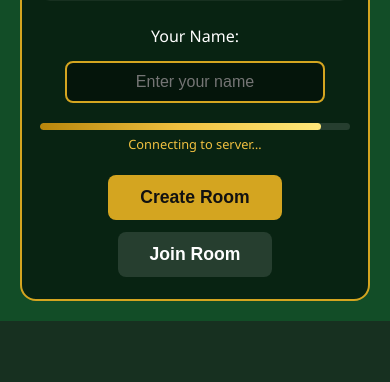
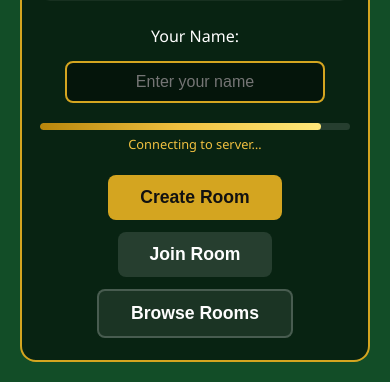
Before and after one commit to ICEMAN652/Black-Three, a Flask app: page / in a window 390 px wide. Shown: the part 1169-1551 px from the top of the page. Before the commit the page ends 1490 px from the top, so only its background shows below. Run offline with Flask 3, Linux system fonts and the light colour scheme; some libraries are stand-ins or nearby versions.

Commit message:
Add public rooms, fix vote-kick bug, and harden mobile reconnect
- Public rooms: hosts can make their lobby public (up to 10 visible slots
  + waitlist). Browse modal on setup screen with one-click join. Slots are
  freed when a game starts, room fills to 6/6, or host makes room private.

- Smart 0-person slot eviction: a public room with all players disconnected
  keeps its slot. It is only displaced by a random-pick eviction when >10
  rooms with connected players are competing for the 10 display slots.

- Disconnected host name is resolved in public room info by scanning
  _disconnected_sid so the browse card still shows the correct host name.

- Vote-kick fix: on_vote_kick_host was missing data=None parameter causing
  silent TypeError when client sent {}; now accepts the payload correctly.
  Also filters is_disconnected seats from the vote threshold calculation.

- Stats: new Public Rooms section shows listed count, waitlist depth, and
  (emphasised in red) how many public games are currently playing.

- Mobile reconnect: lobby disconnect now marks seats as is_disconnected
  instead of deleting them, keeping the room alive for a 2-min grace period
  so hosts switching apps can rejoin without losing their room.

Co-Authored-By: Claude Sonnet 4.6 <noreply@anthropic.com>

```diff
--- a/app.py
+++ b/app.py
@@ -16,7 +16,7 @@
 
 from flask import Flask, render_template, request, jsonify, make_response
 from flask_socketio import SocketIO, emit, join_room as sio_join
-import os, random, string, uuid
+import os, random, string, uuid, time
 
 app = Flask(__name__)
 # Secret key used to sign session cookies (override via environment variable in production)
@@ -28,6 +28,12 @@ socketio = SocketIO(app, async_mode='gevent', cors_allowed_origins='*', manage_s
 rooms = {}            # room_code (str) → room dict
 sid_room = {}         # socket_id (str) → room_code — lets us find the room on any event
 connected_sockets = 0   # count of currently open WebSocket connections
+
+# ── Public rooms ───────────────────────────────────────────────────────────────
+# Up to 10 lobby rooms are publicly browseable. Hosts opt-in per room.
+# Rooms that exceed the 10-slot cap are queued in public_waitlist (FIFO).
+public_rooms_list = []   # room codes currently in the visible public list (max 10)
+public_waitlist   = []   # room codes waiting for a slot to open up
 
 # ── Redis (unique device tracking) ────────────────────────────────────────────
 # All Redis setup is lazy — nothing runs at import time so startup is never blocked.
@@ -507,6 +513,118 @@ def get_human_seats(room):
     return {seat for seat, p in room['seats'].items() if not p['is_bot']}
 
 
+# ── Public rooms helpers ───────────────────────────────────────────────────────
+
+def _public_room_info(code):
+    """Return a display dict for a public room, or None if it shouldn't be shown."""
+    r = rooms.get(code)
+    if not r or r['status'] != 'lobby':
+        return None
+    human_count = sum(
+        1 for p in r['seats'].values()
+        if not p['is_bot'] and not p.get('is_disconnected')
+    )
+    if human_count >= 6:
+        return None
+    # Resolve host name — host may be temporarily disconnected, so sid_to_seat won't
+    # have their SID. Fall back to scanning seats for _disconnected_sid match.
+    host_sid = r.get('host_sid')
+    host_seat = r['sid_to_seat'].get(host_sid) if host_sid else None
+    if host_seat is None and host_sid:
+        for s, p in r['seats'].items():
+            if p.get('_disconnected_sid') == host_sid:
+                host_seat = s
+                break
+    host_name = r['seats'].get(host_seat, {}).get('name', 'Unknown') if host_seat else 'Unknown'
+    return {'code': code, 'player_count': human_count, 'host_name': host_name}
+
+
+def _broadcast_public_rooms():
+    """Push the current public rooms list to every connected client."""
+    visible = [info for info in (_public_room_info(c) for c in list(public_rooms_list)) if info]
+    socketio.emit('public_rooms_update', {'rooms': visible})
+
+
+def _add_to_public(code):
+    """Add a room to the public list (or waitlist if full). No-op if already tracked."""
+    if code in public_rooms_list or code in public_waitlist:
+        return
+    # Fill any gaps caused by stale deletions before checking capacity
+    valid_count = sum(1 for c in public_rooms_list if c in rooms)
+    if valid_count < 10:
+        public_rooms_list.append(code)
+        _broadcast_public_rooms()
+    else:
+        public_waitlist.append(code)
+
+
+def _remove_from_public(code):
+    """Remove a room from the public list and promote the next waitlisted room."""
+    removed = False
+    if code in public_rooms_list:
+        public_rooms_list.remove(code)
+        removed = True
+    if code in public_waitlist:
+        public_waitlist.remove(code)
+    if removed:
+        # Promote from waitlist if a slot opened
+        while public_waitlist:
+            candidate = public_waitlist.pop(0)
+            if candidate in rooms and rooms[candidate]['status'] == 'lobby':
+                public_rooms_list.append(candidate)
+                break
+        _broadcast_public_rooms()
+
+
+def _connected_human_count(code):
+    """Return number of connected (non-disconnected) human players in a lobby room."""
+    r = rooms.get(code)
+    if not r:
+        return 0
+    return sum(1 for p in r['seats'].values() if not p['is_bot'] and not p.get('is_disconnected'))
+
+
+def _maybe_evict_empty_public_room():
+    """
+    If a 0-person public room is taking a slot that a people-having room needs,
+    evict one randomly-chosen 0-person room and promote the first waitlist room
+    that actually has people.
+
+    Only evicts when the total number of rooms (in list + waitlist) that have
+    connected players exceeds 10, meaning the 10-slot cap is the bottleneck.
+    """
+    # Count all rooms (in list OR waitlist) that have connected humans
+    rooms_with_people = [
+        c for c in (list(public_rooms_list) + list(public_waitlist))
+        if c in rooms and rooms[c]['status'] == 'lobby' and _connected_human_count(c) > 0
+    ]
+    if len(rooms_with_people) <= 10:
+        return  # no pressure — 0-person rooms can stay
+
+    # Check there's actually a waitlist room with people to promote
+    waitlist_with_people = [
+        c for c in public_waitlist
+        if c in rooms and rooms[c]['status'] == 'lobby' and _connected_human_count(c) > 0
+    ]
+    if not waitlist_with_people:
+        return
+
+    # Find 0-person rooms currently in the public list
+    empty_in_list = [c for c in public_rooms_list if _connected_human_count(c) == 0]
+    if not empty_in_list:
+        return
+
+    # Evict one at random
+    victim = random.choice(empty_in_list)
+    public_rooms_list.remove(victim)
+
+    # Promote the first waitlist room that has people
+    promoted = waitlist_with_people[0]
+    public_waitlist.remove(promoted)
+    public_rooms_list.append(promoted)
+    _broadcast_public_rooms()
+
+
 def broadcast_lobby(room_code):
     """
     Send a 'lobby_update' event to every human player currently in this room's lobby.
@@ -518,15 +636,19 @@ def broadcast_lobby(room_code):
     players_list = [
         {'seat': s, 'name': room['seats'][s]['name'], 'is_bot': room['seats'][s]['is_bot']}
         for s in sorted(room['seats'])
+        if not room['seats'][s].get('is_disconnected')
     ]
     host_seat = room['sid_to_seat'].get(room['host_sid'])
     host_name = room['seats'].get(host_seat, {}).get('name', 'Host')
     # Vote-kick: majority of non-host humans needed to remove the host
-    non_host_humans = [s for s, p in room['seats'].items() if not p['is_bot'] and s != host_seat]
+    non_host_humans = [s for s, p in room['seats'].items()
+                       if not p['is_bot'] and not p.get('is_disconnected') and s != host_seat]
     vote_needed = len(non_host_humans) // 2 + 1
     vote_count = len(room.get('vote_kick_votes', set()))
+    is_public   = room.get('is_public', False)
+    in_waitlist = room_code in public_waitlist
     for seat, p in room['seats'].items():
-        if not p['is_bot'] and p.get('sid'):
+        if not p['is_bot'] and p.get('sid') and not p.get('is_disconnected'):
             socketio.emit('lobby_update', {
                 'room_code': room_code,
                 'players': players_list,
@@ -536,7 +658,12 @@ def broadcast_lobby(room_code):
                 'vote_kick_needed': vote_needed,
                 'my_vote_cast': seat in room.get('vote_kick_votes', set()),
                 'host_name': host_name,
+                'is_public': is_public,
+                'in_waitlist': in_waitlist,
             }, to=p['sid'])
+    # Push updated public rooms list to all clients whenever a public room changes
+    if is_public:
+        _broadcast_public_rooms()
 
 
 def broadcast_game_state(room_code):
@@ -1172,6 +1299,11 @@ def stats():
         ) >= 2
     )
 
+    # Public rooms snapshot
+    pub_listed   = sum(1 for c in public_rooms_list if c in rooms and rooms[c]['status'] == 'lobby')
+    pub_playing  = sum(1 for r in rooms.values() if r.get('is_public') and r['status'] == 'playing')
+    pub_waitlist_len = len([c for c in public_waitlist if c in rooms])
+
     fmt = request.args.get('fmt', '')
     data = {
         'connected_users': connected_users,
@@ -1182,6 +1314,9 @@ def stats():
         'total_multiplayer_rooms': total_multiplayer_rooms,
         'total_rounds_played': total_rounds_played,
         'unique_devices': redis_device_count(),
+        'public_listed': pub_listed,
+        'public_playing': pub_playing,
+        'public_waitlist': pub_waitlist_len,
     }
     if fmt == 'json':
         return jsonify(data)
@@ -1194,6 +1329,7 @@ def stats():
         f"h2{{color:#888;font-size:0.9rem;text-transform:uppercase;letter-spacing:2px;margin-top:2rem;margin-bottom:0.3rem}}"
         f"td{{padding:4px 20px 4px 0}}"
         f"strong{{color:#6aacff}}"
+        f".playing{{color:#ff6b6b;font-weight:bold;font-size:1.05em}}"
         f".dim{{color:#555}}"
         f"</style></head>"
         f"<body><h1>Three of Spades – Live Stats</h1>"
@@ -1203,6 +1339,14 @@ def stats():
         f"<tr><td>Active rooms</td><td><strong>{len(rooms)}</strong>"
         f"  <span class='dim'>({multiplayer_rooms} multiplayer)</span></td></tr>"
         f"<tr><td>Active human players</td><td><strong>{active_players}</strong></td></tr>"
+        f"</table>"
+        f"<h2>&#x1F310; Public Rooms</h2>"
+        f"<table>"
+        f"<tr><td>Listed (open lobby)</td><td><strong>{pub_listed}</strong>"
+        f"  <span class='dim'>/ 10 slots</span></td></tr>"
+        f"<tr><td>&#x1F525; Currently PLAYING</td><td><span class='playing'>{pub_playing}</span>"
+        f"  <span class='dim'>(active games that started as public)</span></td></tr>"
+        f"<tr><td>On waitlist</td><td><strong>{pub_waitlist_len}</strong></td></tr>"
         f"</table>"
         f"<h2>&#x25B3; Historical (persists across deploys)</h2>"
         f"<table>"
@@ -1262,9 +1406,10 @@ def on_rejoin_room(data):
         emit('room_lost', {})
         return
 
-    # Re-associate new socket with the seat, clean up the old socket mapping
+    # Re-associate new socket with the seat, clean up the old socket mapping.
+    # For lobby disconnects, p['sid'] is None but _disconnected_sid holds the original SID.
     p = room['seats'][found_seat]
-    old_sid = p.get('sid')
+    old_sid = p.get('sid') or p.pop('_disconnected_sid', None)
     if old_sid:
         sid_room.pop(old_sid, None)
         room['sid_to_seat'].pop(old_sid, None)
@@ -1273,6 +1418,8 @@ def on_rejoin_room(data):
     p['is_bot'] = False
     p['name'] = name            # restore display name (may have been replaced by "Bot X")
     p.pop('human_name', None)   # remove the backup name stored on disconnect
+    p.pop('is_disconnected', None)
+    p.pop('disconnected_at', None)
     if room.get('gs'):
         room['gs']['player_names'][found_seat] = name   # sync game state name
     room['sid_to_seat'][sid] = found_seat
@@ -1288,6 +1435,30 @@ def on_rejoin_room(data):
         broadcast_lobby(code)
     else:
         broadcast_game_state(code)
+
+
+_LOBBY_REJOIN_GRACE = 120  # seconds a disconnected lobby player has to reconnect
+
+
+def _cleanup_stale_lobby_seats(room_code):
+    """Remove disconnected lobby seats past the reconnection window; delete the room if empty."""
+    room = rooms.get(room_code)
+    if not room or room['status'] != 'lobby':
+        return
+    now = time.time()
+    stale = [
+        s for s, p in room['seats'].items()
+        if p.get('is_disconnected') and now - p.get('disconnected_at', now) > _LOBBY_REJOIN_GRACE
+    ]
+    for s in stale:
+        old_sid = room['seats'][s].get('_disconnected_sid')
+        if old_sid:
+            sid_room.pop(old_sid, None)
+            room['sid_to_seat'].pop(old_sid, None)
+        del room['seats'][s]
+    if not room['seats']:
+        _remove_from_public(room_code)
+        del rooms[room_code]
 
 
 @socketio.on('disconnect')
@@ -1333,19 +1504,31 @@ def on_disconnect():
             return
         _process_trick_auto_mp(room)
     else:
-        # Lobby disconnect: remove the seat entirely
-        del room['seats'][seat]
-        del room['sid_to_seat'][sid]
-        if room['seats']:
-            # If the host left, promote the next available human to host
-            if room['host_sid'] == sid:
-                for remaining in room['seats'].values():
-                    if not remaining['is_bot'] and remaining.get('sid'):
-                        room['host_sid'] = remaining['sid']
-                        break
+        # Lobby disconnect: keep the seat alive so the player can reconnect quickly
+        # (mobile browsers drop the WebSocket when switching apps).
+        # The seat is marked disconnected and cleaned up after _LOBBY_REJOIN_GRACE seconds.
+        p['is_disconnected'] = True
+        p['disconnected_at'] = time.time()
+        p['_disconnected_sid'] = sid  # preserved so on_rejoin_room can restore host status
+        del room['sid_to_seat'][sid]  # old SID is no longer valid
+        # Promote the next connected human to host if the host just disconnected
+        if room['host_sid'] == sid:
+            for remaining in room['seats'].values():
+                if not remaining['is_bot'] and not remaining.get('is_disconnected') and remaining.get('sid'):
+                    room['host_sid'] = remaining['sid']
+                    break
+        # Broadcast to anyone still connected in the lobby
+        if any(not pl['is_bot'] and pl.get('sid') and not pl.get('is_disconnected')
+               for pl in room['seats'].values()):
             broadcast_lobby(room_code)
-        else:
-            del rooms[room_code]   # last person left — clean up the room
+        # If this was a public room and it now has 0 connected humans, check whether
+        # a waitlisted room with people should take the slot instead.
+        if room.get('is_public') and room_code in public_rooms_list:
+            if _connected_human_count(room_code) == 0:
+                _maybe_evict_empty_public_room()
+            else:
+                # Player count changed — push updated public list
+                _broadcast_public_rooms()
 
 
 @socketio.on('kick_player')
@@ -1397,7 +1580,7 @@ def on_kick_player(data):
 
 
 @socketio.on('vote_kick_host')
-def on_vote_kick_host():
+def on_vote_kick_host(data=None):
     """
     Non-host players can call a vote to remove the host.
     Each eligible player (non-host, non-bot, connected) can cast one vote.
@@ -1426,8 +1609,11 @@ def on_vote_kick_host():
         room['vote_kick_votes'] = set()
     room['vote_kick_votes'].add(seat)   # set prevents double-voting
 
-    # Need more than half of non-host humans (e.g. 2-of-3, 3-of-5)
-    non_host_humans = [s for s, pl in room['seats'].items() if not pl['is_bot'] and s != host_seat]
+    # Need more than half of connected non-host humans (e.g. 2-of-3, 3-of-5)
+    non_host_humans = [
+        s for s, pl in room['seats'].items()
+        if not pl['is_bot'] and not pl.get('is_disconnected') and s != host_seat
+    ]
     needed = len(non_host_humans) // 2 + 1
 
     if len(room['vote_kick_votes']) >= needed:
@@ -1470,12 +1656,40 @@ def on_vote_kick_host():
             if new_host_sid:
                 broadcast_lobby(room_code)
             else:
+                _remove_from_public(room_code)
                 del rooms[room_code]
     else:
         if room.get('gs') and room['status'] == 'playing':
             broadcast_game_state(room_code)
         else:
             broadcast_lobby(room_code)
+
+
+@socketio.on('make_room_public')
+def on_make_room_public(data):
+    """Host toggles their lobby room between public (browseable) and private."""
+    sid = request.sid
+    room_code = sid_room.get(sid)
+    if not room_code or room_code not in rooms:
+        return
+    room = rooms[room_code]
+    if room['host_sid'] != sid or room['status'] != 'lobby':
+        return
+    make_public = bool(data.get('public', True))
+    if make_public and not room.get('is_public'):
+        room['is_public'] = True
+        _add_to_public(room_code)
+    elif not make_public and room.get('is_public'):
+        room['is_public'] = False
+        _remove_from_public(room_code)
+    broadcast_lobby(room_code)
+
+
+@socketio.on('get_public_rooms')
+def on_get_public_rooms(data=None):
+    """Client requests the current public room list (e.g. on opening the browse panel)."""
+    visible = [info for info in (_public_room_info(c) for c in list(public_rooms_list)) if info]
+    emit('public_rooms_update', {'rooms': visible})
 
 
 @socketio.on('create_room')
@@ -1497,6 +1711,7 @@ def on_create_room(data):
         'gs': None,               # no game state yet — filled by start_game
         'vote_kick_votes': set(), # set of seat numbers that have voted to kick the host
         'counted_multiplayer': False, # True once we've counted this room in total_multiplayer_rooms
+        'is_public': False,       # True when host has opted in to public browsing
     }
     total_rooms_created += 1
     sid_room[sid] = code
@@ -1525,6 +1740,12 @@ def on_join_room(data):
     sid = request.sid
     code = (data.get('code') or '').strip().upper()
     name = (data.get('name') or 'Player').strip()[:20] or 'Player'
+
+    if code not in rooms:
+        emit('join_error', {'msg': 'Room not found. Check the code.'})
+        return
+
+    _cleanup_stale_lobby_seats(code)  # purge expired disconnected seats before assigning a new one
 
     if code not in rooms:
         emit('join_error', {'msg': 'Room not found. Check the code.'})
@@ -1573,6 +1794,11 @@ def on_join_room(data):
     sid_room[sid] = code
     sio_join(code)
     _check_multiplayer_milestone(room)
+    # If this was a public room and all 6 seats are now taken, free the slot
+    if room.get('is_public'):
+        human_count = sum(1 for p in room['seats'].values() if not p['is_bot'] and not p.get('is_disconnected'))
+        if human_count >= 6:
+            _remove_from_public(code)
     broadcast_lobby(code)
 
 
@@ -1592,13 +1818,14 @@ def on_start_game(_data):
         emit('game_error', {'msg': 'Only the host can start.'})
         return
 
-    # Fill every seat that has no human player with a numbered bot
+    # Fill every seat that has no human player (or a disconnected lobby player) with a bot
     bot_num = 1
     for s in range(1, 7):
-        if s not in room['seats']:
+        if s not in room['seats'] or room['seats'][s].get('is_disconnected'):
             room['seats'][s] = {'name': f'Bot {bot_num}', 'sid': None, 'is_bot': True}
             bot_num += 1
 
+    _remove_from_public(room_code)   # game started — no longer joinable via browse
     global total_rounds_played
     room['status'] = 'playing'
     room['vote_kick_votes'] = set()   # clear any stale votes from the lobby
--- a/static/game.js
+++ b/static/game.js
@@ -210,6 +210,10 @@ socket.on('game_error', (data) => {
   showError(data.msg);
 });
 
+socket.on('public_rooms_update', (data) => {
+  renderPublicRooms(data.rooms || []);
+});
+
 // ── Setup screen ───────────────────────────────────────────────────────────
 $('btn-create-room').addEventListener('click', () => {
   myName = $('player-name').value.trim() || 'Player';
@@ -239,9 +243,55 @@ $('player-name').addEventListener('keydown', e => {
   if (e.key === 'Enter') $('btn-create-room').click();
 });
 
+// ── Browse public rooms ────────────────────────────────────────────────────
+$('btn-browse-rooms').addEventListener('click', () => {
+  $('public-rooms-modal').classList.remove('hidden');
+  socket.emit('get_public_rooms', {});
+});
+
+$('btn-close-pub-modal').addEventListener('click', () => {
+  $('public-rooms-modal').classList.add('hidden');
+});
+
+$('public-rooms-modal').addEventListener('click', (e) => {
+  if (e.target === $('public-rooms-modal')) $('public-rooms-modal').classList.add('hidden');
+});
+
+function renderPublicRooms(rooms) {
+  const list = $('pub-rooms-list');
+  if (!rooms.length) {
+    list.innerHTML = '<p class="pub-empty-msg">No public rooms open right now. Create one and make it public!</p>';
+    return;
+  }
+  list.innerHTML = '';
+  rooms.forEach(r => {
+    const card = document.createElement('div');
+    card.className = 'pub-room-card';
+    card.innerHTML =
+      `<div class="pub-room-info">
+         <span class="pub-host-name">${escHtml(r.host_name)}'s room</span>
+         <span class="pub-player-count">${r.player_count}/6 players</span>
+       </div>
+       <button class="btn btn-primary btn-sm pub-join-btn" data-code="${escHtml(r.code)}">Join</button>`;
+    card.querySelector('.pub-join-btn').addEventListener('click', () => {
+      myName = $('player-name').value.trim() || 'Player';
+      $('public-rooms-modal').classList.add('hidden');
+      $('btn-join-submit').disabled = true;
+      joinLoaderStart();
+      socket.emit('join_room_req', { name: myName, code: r.code });
+    });
+    list.appendChild(card);
+  });
+}
+
 // ── Lobby screen ───────────────────────────────────────────────────────────
 $('btn-start-game').addEventListener('click', () => {
   socket.emit('start_game', {});
+});
+
+$('btn-make-public').addEventListener('click', () => {
+  const isCurrentlyPublic = $('btn-make-public').dataset.public === 'true';
+  socket.emit('make_room_public', { public: !isCurrentlyPublic });
 });
 
 $('btn-leave-lobby').addEventListener('click', () => {
@@ -287,6 +337,27 @@ function renderLobby(data) {
 
   $('btn-start-game').style.display = data.is_host ? 'inline-block' : 'none';
   $('lobby-waiting-msg').style.display = data.is_host ? 'none' : 'block';
+
+  // Public toggle — host only
+  const pubBtn = $('btn-make-public');
+  if (data.is_host) {
+    pubBtn.style.display = 'inline-block';
+    pubBtn.dataset.public = data.is_public ? 'true' : 'false';
+    if (data.is_public && data.in_waitlist) {
+      pubBtn.textContent = 'On Waitlist…';
+      pubBtn.classList.add('btn-public-waiting');
+      pubBtn.classList.remove('btn-public-on');
+    } else if (data.is_public) {
+      pubBtn.textContent = 'Listed – Make Private';
+      pubBtn.classList.add('btn-public-on');
+      pubBtn.classList.remove('btn-public-waiting');
+    } else {
+      pubBtn.textContent = 'Make Public';
+      pubBtn.classList.remove('btn-public-on', 'btn-public-waiting');
+    }
+  } else {
+    pubBtn.style.display = 'none';
+  }
 
   const vkBox = $('lobby-vote-kick');
   if (!data.is_host && (data.vote_kick_needed || 0) > 0) {
--- a/static/style.css
+++ b/static/style.css
@@ -766,3 +766,70 @@ body {
   /* ── Last trick banner ── */
   .last-trick-banner { font-size: 0.75rem; }
 }
+
+/* ── Public rooms modal ────────────────────────────────────────────────────── */
+.pub-modal {
+  position: fixed; inset: 0; z-index: 1100;
+  background: rgba(0,0,0,0.75);
+  display: flex; align-items: center; justify-content: center;
+  padding: 16px;
+}
+.pub-modal.hidden { display: none; }
+.pub-modal-inner {
+  background: #1a2a1a;
+  border: 2px solid var(--gold);
+  border-radius: 16px;
+  padding: 28px 32px 24px;
+  max-width: 480px; width: 100%;
+  max-height: 85vh; overflow-y: auto;
+}
+.pub-modal-header {
+  display: flex; align-items: center; justify-content: space-between;
+  margin-bottom: 6px;
+}
+.pub-modal-header h2 { color: var(--gold); font-size: 1.4rem; }
+.pub-modal-hint { color: #888; font-size: 0.82rem; margin-bottom: 18px; }
+
+.pub-rooms-list { display: flex; flex-direction: column; gap: 10px; }
+.pub-empty-msg { color: #666; font-size: 0.88rem; text-align: center; padding: 20px 0; }
+
+.pub-room-card {
+  display: flex; align-items: center; justify-content: space-between;
+  background: rgba(255,255,255,0.06);
+  border: 1px solid rgba(255,255,255,0.1);
+  border-radius: 10px;
+  padding: 12px 16px;
+  gap: 12px;
+}
+.pub-room-info { display: flex; flex-direction: column; gap: 3px; }
+.pub-host-name { font-weight: 700; color: #eee; font-size: 0.95rem; }
+.pub-player-count { font-size: 0.78rem; color: #aaa; }
+
+/* ── Browse rooms button ───────────────────────────────────────────────────── */
+.btn-browse {
+  background: rgba(255,255,255,0.08);
+  border: 2px solid rgba(255,255,255,0.2);
+  color: var(--white);
+}
+.btn-browse:hover { background: rgba(255,255,255,0.16); border-color: rgba(255,255,255,0.4); }
+
+/* ── Make Public toggle button ─────────────────────────────────────────────── */
+.btn-public-toggle {
+  background: rgba(42,138,69,0.2);
+  border: 2px solid var(--green-l);
+  color: #7defa7;
+  font-size: 0.88rem;
+  padding: 8px 18px;
+}
+.btn-public-toggle:hover { background: rgba(42,138,69,0.35); }
+.btn-public-toggle.btn-public-on {
+  background: rgba(42,138,69,0.35);
+  border-color: #7defa7;
+  color: #b8ffce;
+}
+.btn-public-toggle.btn-public-waiting {
+  background: rgba(100,100,100,0.2);
+  border-color: #666;
+  color: #888;
+  cursor: default;
+}
--- a/templates/index.html
+++ b/templates/index.html
@@ -47,6 +47,7 @@
       <div class="setup-buttons">
         <button id="btn-create-room" class="btn btn-primary btn-lg">Create Room</button>
         <button id="btn-show-join" class="btn btn-secondary btn-lg">Join Room</button>
+        <button id="btn-browse-rooms" class="btn btn-browse btn-lg">Browse Rooms</button>
       </div>
       <div id="join-section" class="join-section hidden">
         <input type="text" id="join-code-input" placeholder="Room code (e.g. ABCD)" maxlength="4"
@@ -86,7 +87,24 @@
       <button id="btn-start-game" class="btn btn-primary btn-lg" style="display:none">
         Start Game
       </button>
+      <button id="btn-make-public" class="btn btn-public-toggle" style="display:none">
+        Make Public
+      </button>
       <button id="btn-leave-lobby" class="btn btn-danger">Leave</button>
+    </div>
+  </div>
+</div>
+
+<!-- ═══════════════════  PUBLIC ROOMS MODAL  ═══════════════════ -->
+<div id="public-rooms-modal" class="pub-modal hidden">
+  <div class="pub-modal-inner">
+    <div class="pub-modal-header">
+      <h2>Browse Public Rooms</h2>
+      <button id="btn-close-pub-modal" class="rules-close-btn">&times;</button>
+    </div>
+    <p class="pub-modal-hint">Join a lobby instantly — no code needed.</p>
+    <div id="pub-rooms-list" class="pub-rooms-list">
+      <p class="pub-empty-msg">No public rooms open right now. Create one and make it public!</p>
     </div>
   </div>
 </div>
```
